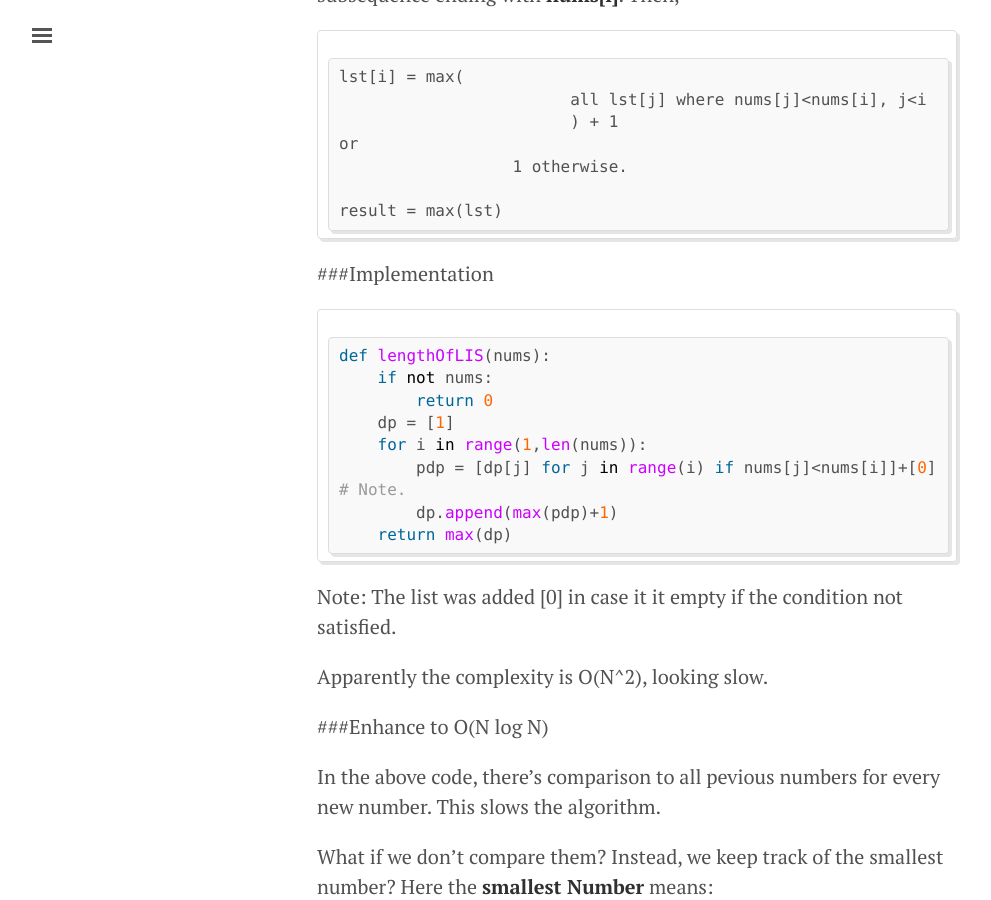
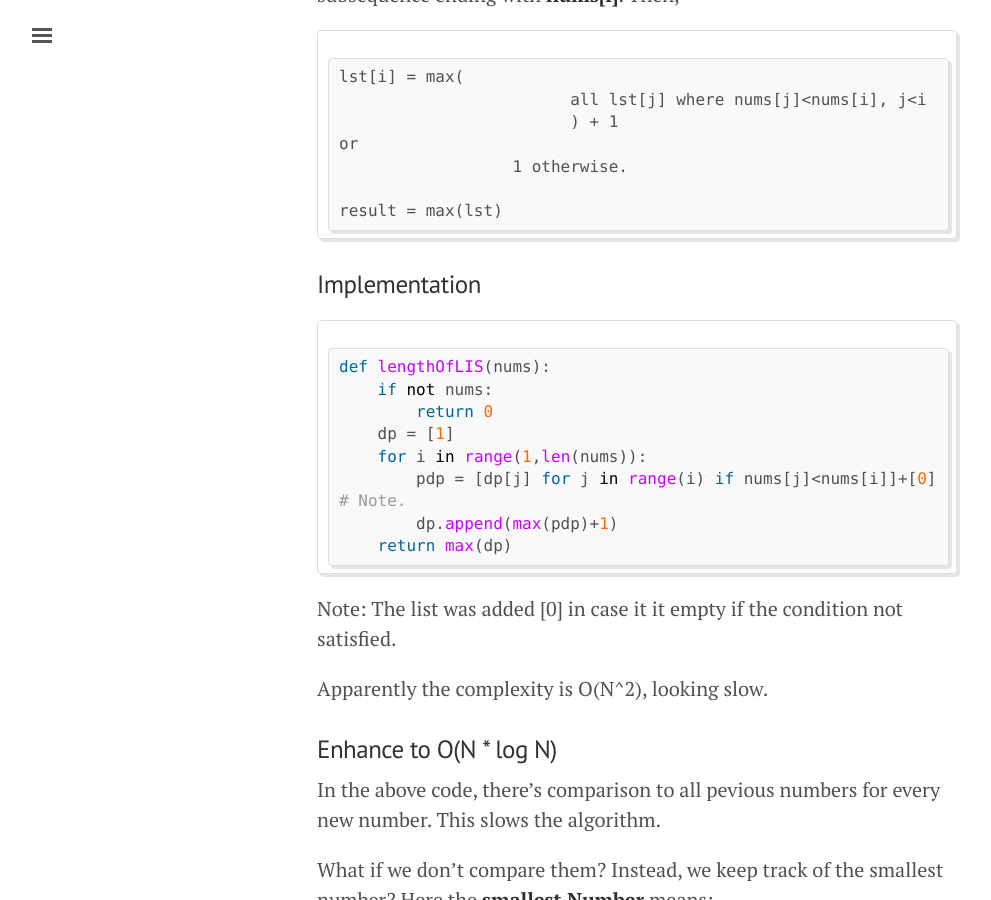
Before and after one commit to tengg/tengg.github.io, a Jekyll site: the page built from _posts/2016-07-23-lis.md, in a window 1280 px wide and 900 px high, scrolled down 869 px. Shown: the whole window, without its empty margins (3-994 px from the left). Built offline with Jekyll 4.4.1, drawn with Linux system fonts in a browser that asks for light colours; nearby versions of some CDN libraries; some web fonts are replaced.

Commit message:
Update 2016-07-23-lis.md

````diff
--- a/_posts/2016-07-23-lis.md
+++ b/_posts/2016-07-23-lis.md
@@ -37,7 +37,7 @@ or
 result = max(lst)
 ```
 
-###Implementation
+### Implementation
 
 ```python
 def lengthOfLIS(nums):
@@ -54,7 +54,7 @@ Note: The list was added [0] in case it it empty if the condition not satisfied.
 
 Apparently the complexity is O(N^2), looking slow.
 
-###Enhance to O(N log N)
+### Enhance to O(N * log N)
 
 In the above code, there's comparison to all pevious numbers for every new number. This slows the algorithm.
 
````
